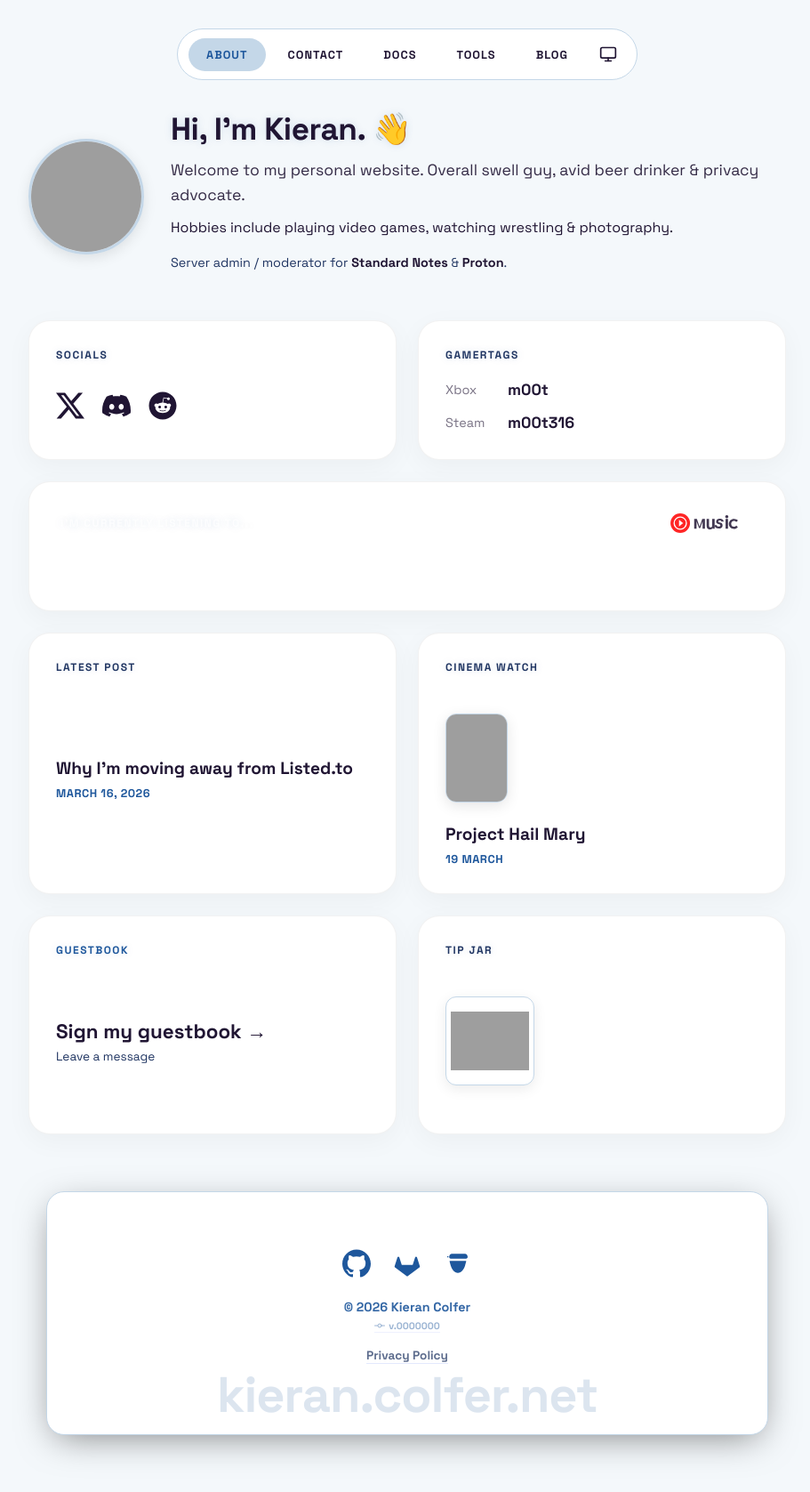
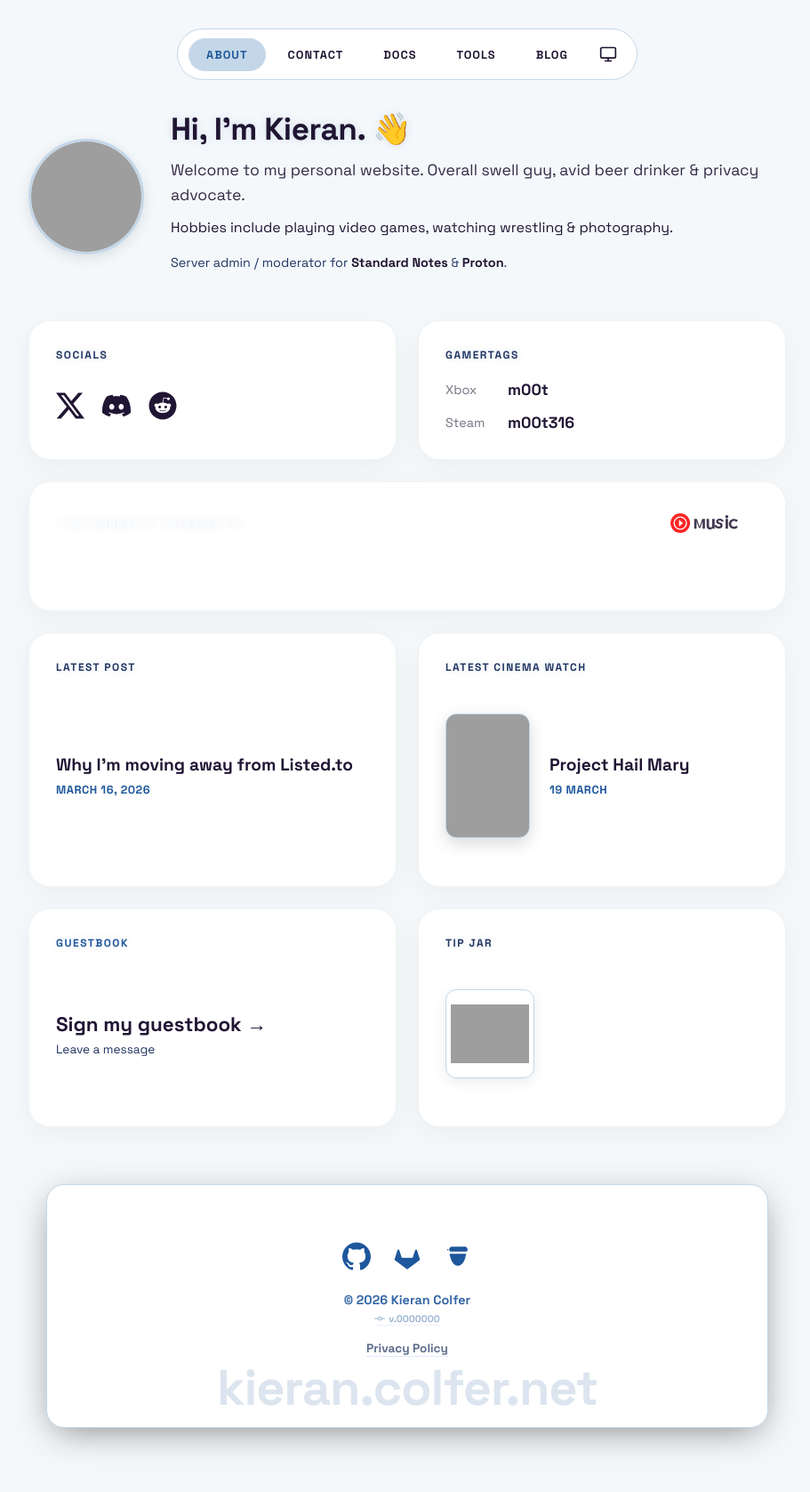
Before and after one commit to PASSK3YS/PASSK3YS.github.io, a Jekyll site: the page built from index.md, in a window 1280 px wide. Shown: the whole page at 89% size, without its empty margins (182-1093 px from the left). Built offline with Jekyll 4.4.1, drawn with Linux system fonts in a browser that asks for light colours; some of the changed lines change nothing that is shown; grey boxes are pictures that could not be loaded.

Commit message:
chore: improve lastest cinema watch list block

```diff
--- a/index.md
+++ b/index.md
@@ -76,7 +76,7 @@ title: About
     </div>
 
     <div class="soft-card">
-        <h3 class="soft-header">Cinema Watch</h3>
+        <h3 class="soft-header">Latest cinema watch</h3>
         <div id="latest-movie-container" style="flex-grow: 1; display: flex; flex-direction: column; justify-content: center;">
             <p style="font-size: 0.9em; color: var(--text-muted);">Loading latest...</p>
         </div>
@@ -472,25 +472,13 @@ title: About
     text-overflow: ellipsis;
 }
 
-.latest-content-wrapper {
-    display: flex;
-    align-items: center;
-    gap: 20px;
+.card-link-wrapper {
     text-decoration: none !important;
+    display: block;
 }
 
-.latest-thumb {
-    width: 75px;
-    height: 75px;
-    object-fit: cover;
-    border-radius: 12px;
-    box-shadow: 0 4px 15px rgba(0,0,0,0.1);
-    transition: transform 0.3s ease;
-}
-
-.latest-movie-thumb {
-    width: 70px;
-    height: 100px;
+.card-link-wrapper:hover .latest-title {
+    color: var(--accent);
 }
 
 .latest-info {
@@ -516,16 +504,28 @@ title: About
     letter-spacing: 0.5px;
 }
 
-.card-link-wrapper {
+.cinema-link-wrapper {
+    display: flex;
+    align-items: center;
+    gap: 22px;
     text-decoration: none !important;
-    display: block;
 }
 
-.card-link-wrapper:hover .latest-title {
+.cinema-movie-thumb {
+    width: 95px;
+    height: 140px;
+    object-fit: cover;
+    border-radius: 12px;
+    box-shadow: 0 6px 18px rgba(0,0,0,0.15);
+    transition: transform 0.3s ease;
+    flex-shrink: 0;
+}
+
+.cinema-link-wrapper:hover .latest-title {
     color: var(--accent);
 }
 
-.card-link-wrapper:hover .latest-thumb {
+.cinema-link-wrapper:hover .cinema-movie-thumb {
     transform: scale(1.05);
 }
 
@@ -682,8 +682,8 @@ fetch('/cinema-watchlist/2026/')
         const firstMovie = new DOMParser().parseFromString(html, 'text/html').querySelector('.movie-card');
         if (firstMovie) {
             document.getElementById('latest-movie-container').innerHTML = `
-                <a href="/cinema-watchlist/2026/" class="card-link-wrapper latest-content-wrapper">
-                    <img src="${firstMovie.querySelector('.movie-thumbnail').src}" alt="${firstMovie.querySelector('.movie-title').textContent}" class="latest-thumb latest-movie-thumb">
+                <a href="/cinema-watchlist/2026/" class="cinema-link-wrapper">
+                    <img src="${firstMovie.querySelector('.movie-thumbnail').src}" alt="${firstMovie.querySelector('.movie-title').textContent}" class="cinema-movie-thumb">
                     <div class="latest-info">
                         <p class="latest-title">${firstMovie.querySelector('.movie-title').textContent}</p>
                         <p class="latest-meta">${firstMovie.querySelector('.movie-date').textContent}</p>
```
